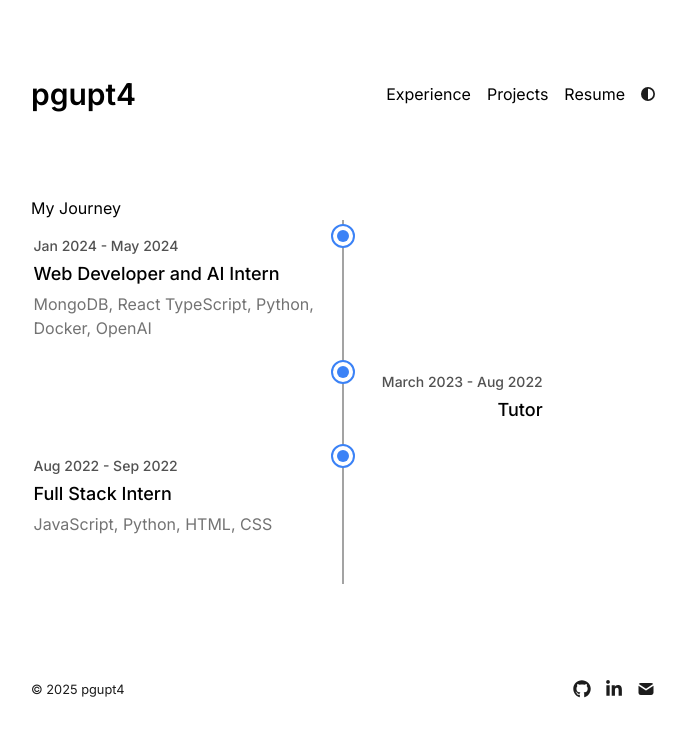
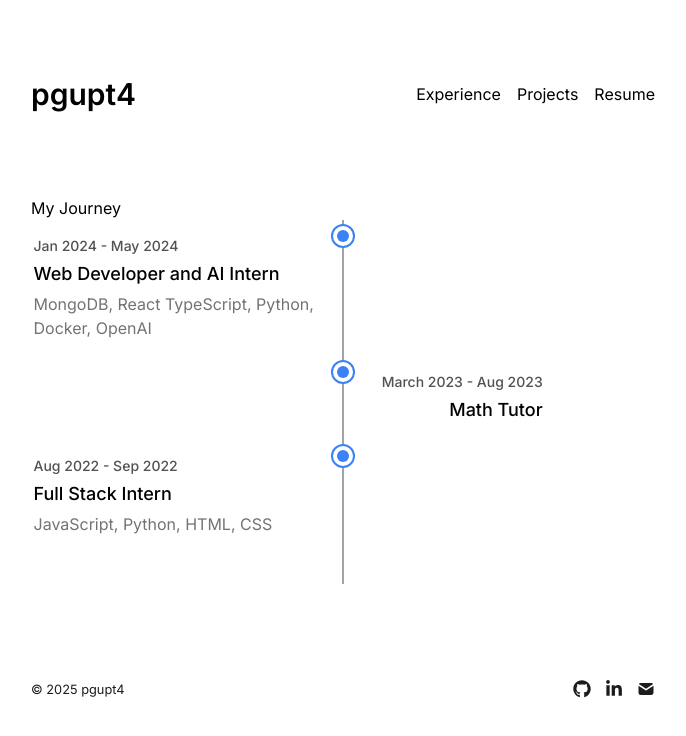
Before and after one commit to pGUPT4/personal-website, a Next.js app in the folder my-portfolio/: page /experience in a window 1280 px wide. Shown: the top 736 px of the page, without its empty margins (297-983 px from the left). Built offline with nearby package versions, Linux system fonts and the light colour scheme.

Commit message:
Removed theme-switch; fixed typos

```diff
--- /dev/null
+++ b/my-portfolio/app/components/index.tsx
@@ -0,0 +1,2 @@
+export {default as Navbar} from './nav';
+export {default as Footer} from './footer';
--- a/my-portfolio/app/components/nav.tsx
+++ b/my-portfolio/app/components/nav.tsx
@@ -1,5 +1,4 @@
 import Link from "next/link";
-import { ThemeSwitch } from "./theme-switch";
 import { metaData } from "../config";
 
 const navItems = {
@@ -8,7 +7,7 @@ const navItems = {
   "/resume": { name: "Resume" },
 };
 
-export function Navbar() {
+export default function Navbar() {
   return (
     <nav className="lg:mb-16 mb-12 py-5">
       <div className="flex flex-col md:flex-row md:items-center justify-between">
@@ -27,7 +26,6 @@ export function Navbar() {
               {name}
             </Link>
           ))}
-          <ThemeSwitch />
         </div>
       </div>
     </nav>
--- a/my-portfolio/app/components/theme-switch.tsx
+++ /dev/null
@@ -1,92 +0,0 @@
-"use client";
-import * as React from "react";
-import { useTheme } from "next-themes";
-import { ThemeProvider as NextThemesProvider } from "next-themes";
-import type { ThemeProviderProps } from "next-themes";
-import { FaCircleHalfStroke } from "react-icons/fa6";
-
-const storageKey = 'theme-preference';
-
-export function ThemeProvider({ children, ...props }: ThemeProviderProps) {
-  return (
-    <NextThemesProvider
-      attribute="class"
-      defaultTheme="system"
-      enableSystem
-      {...props}
-    >
-      {children}
-    </NextThemesProvider>
-  );
-}
-
-export const ThemeSwitch: React.FC = () => {
-  const { setTheme } = useTheme();
-  const [mounted, setMounted] = React.useState(false);
-  const [currentTheme, setCurrentTheme] = React.useState<'light' | 'dark'>('light');
-
-  const getColorPreference = (): 'light' | 'dark' => {
-    if (typeof window !== 'undefined') {
-      const storedPreference = localStorage.getItem(storageKey);
-      if (storedPreference) {
-        return storedPreference as 'light' | 'dark';
-      }
-      return window.matchMedia('(prefers-color-scheme: dark)').matches ? 'dark' : 'light';
-    }
-    return 'light';
-  };
-
-  const reflectPreference = (theme: 'light' | 'dark') => {
-    document.documentElement.classList.remove('bg-light', 'bg-dark');
-    document.documentElement.classList.add(`bg-${theme}`);
-    setCurrentTheme(theme);
-    setTheme(theme);
-  };
-
-  React.useEffect(() => {
-    setMounted(true);
-    const initTheme = getColorPreference();
-    reflectPreference(initTheme);
-
-    const mediaQuery = window.matchMedia('(prefers-color-scheme: dark)');
-    const handleChange = () => {
-      const newTheme = mediaQuery.matches ? 'dark' : 'light';
-      localStorage.setItem(storageKey, newTheme);
-      reflectPreference(newTheme);
-    };
-
-    mediaQuery.addEventListener('change', handleChange);
-
-    return () => mediaQuery.removeEventListener('change', handleChange);
-  }, [setTheme]);
-
-  const toggleTheme = () => {
-    const newTheme = currentTheme === 'light' ? 'dark' : 'light';
-    localStorage.setItem(storageKey, newTheme);
-    reflectPreference(newTheme);
-  };
-
-  if (!mounted) {
-    return (
-      <FaCircleHalfStroke
-        className="h-[14px] w-[14px] text-[#1c1c1c]"
-        aria-hidden="true"
-      />
-    );
-  }
-
-  return (
-    <button
-      id="theme-toggle"
-      aria-label={`${currentTheme} mode`}
-      onClick={toggleTheme}
-      className="flex items-center justify-center transition-opacity duration-300 hover:opacity-90"
-    >
-      <FaCircleHalfStroke
-        className={`h-[14px] w-[14px] ${
-          currentTheme === "dark" ? "text-[#D4D4D4]" : "text-[#1c1c1c]"
-        }`}
-      />
-    </button>
-  );
-};
--- a/my-portfolio/app/experience/Timeline.css
+++ b/my-portfolio/app/experience/Timeline.css
@@ -1,7 +1,7 @@
 .vertical-timeline {
     position: relative;
     width: 80%; /* Adjust as needed */
-    max-width: 700px; /* Optional maximum width */
+    max-width: 700px;
     margin: 0 auto;
     padding: 1rem 0;
   }
--- a/my-portfolio/app/experience/page.tsx
+++ b/my-portfolio/app/experience/page.tsx
@@ -1,5 +1,5 @@
 import React from 'react';
-import VerticalTimeline from '.'; // Adjust the import path
+import VerticalTimeline from '.';
 
 interface TimelineEvent {
   date: string;
@@ -15,8 +15,8 @@ const MyWebsite = () => {
       description: 'MongoDB, React TypeScript, Python, Docker, OpenAI',
     },
     {
-      date: 'March 2023 - Aug 2022',
-      title: 'Tutor',
+      date: 'March 2023 - Aug 2023',
+      title: 'Math Tutor',
     },
     {
       date: 'Aug 2022 - Sep 2022',
--- a/my-portfolio/app/layout.tsx
+++ b/my-portfolio/app/layout.tsx
@@ -1,11 +1,9 @@
 import "./global.css";
 import type { Metadata } from "next";
 import { Inter } from "next/font/google";
-import { Navbar } from "./components/nav";
+import { Navbar, Footer } from "./components";
 import { Analytics } from "@vercel/analytics/react";
 import { SpeedInsights } from "@vercel/speed-insights/next";
-import Footer from "./components/footer";
-import { ThemeProvider } from "./components/theme-switch";
 import { metaData } from "./config";
 
 const inter = Inter({ subsets: ["latin"] });
@@ -53,12 +51,6 @@ export default function RootLayout({
   return (
     <html lang="en" className={`${inter.className}`}>
       <body className="antialiased flex flex-col items-center justify-center mx-auto mt-2 lg:mt-8 mb-20 lg:mb-40">
-        <ThemeProvider
-          attribute="class"
-          defaultTheme="system"
-          enableSystem
-          disableTransitionOnChange
-        >
           <main className="flex-auto min-w-0 mt-2 md:mt-6 flex flex-col px-6 sm:px-4 md:px-0 max-w-[624px] w-full">
             <Navbar />
             {children}
@@ -66,7 +58,6 @@ export default function RootLayout({
             <Analytics />
             <SpeedInsights />
           </main>
-        </ThemeProvider>
       </body>
     </html>
   );
--- a/my-portfolio/app/page.tsx
+++ b/my-portfolio/app/page.tsx
@@ -17,7 +17,7 @@ export default function Page() {
       </h1>
       <div className="prose prose-neutral dark:prose-invert">
         <p>
-        I’m Parth Gupta, a Mathematics–Computer Science major at the University of California, San Diego, graduating in March 2025. My academic foundation combines rigorous problem-solving with a strong computational mindset, which I’ve applied through hands-on experience in web development, AI-driven applications, and data visualization. I'm particularly interested in full stack development, with a growing focus on building intelligent, user-centric systems at the intersection of AI, consulting, and fintech. I thrive in fast-paced environments where I can bridge technical solutions with real-world impact, and I’m driven by opportunities that challenge me to think critically and build efficiently.
+        I’m Parth Gupta, a Mathematics–Computer Science major at the University of California, San Diego, graduated in March 2025. My academic foundation combines rigorous problem-solving with a strong computational mindset, which I’ve applied through hands-on experience in web development, AI-driven applications, and data visualization. I'm particularly interested in full stack development, with a growing focus on building intelligent, user-centric systems at the intersection of AI, consulting, and fintech. I thrive in fast-paced environments where I can bridge technical solutions with real-world impact, and I’m driven by opportunities that challenge me to think critically and build efficiently.
         </p>
       </div>
     </section>
```
